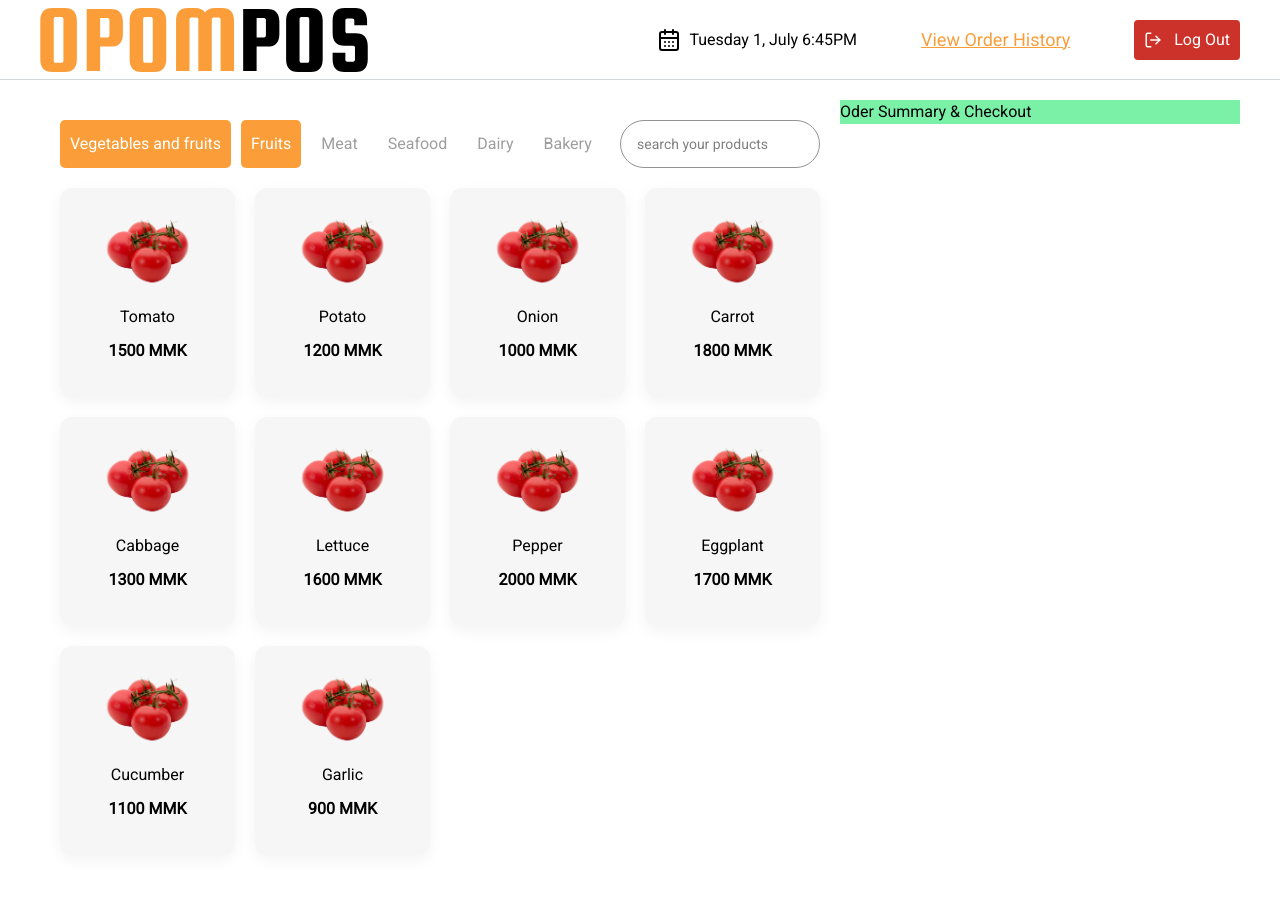
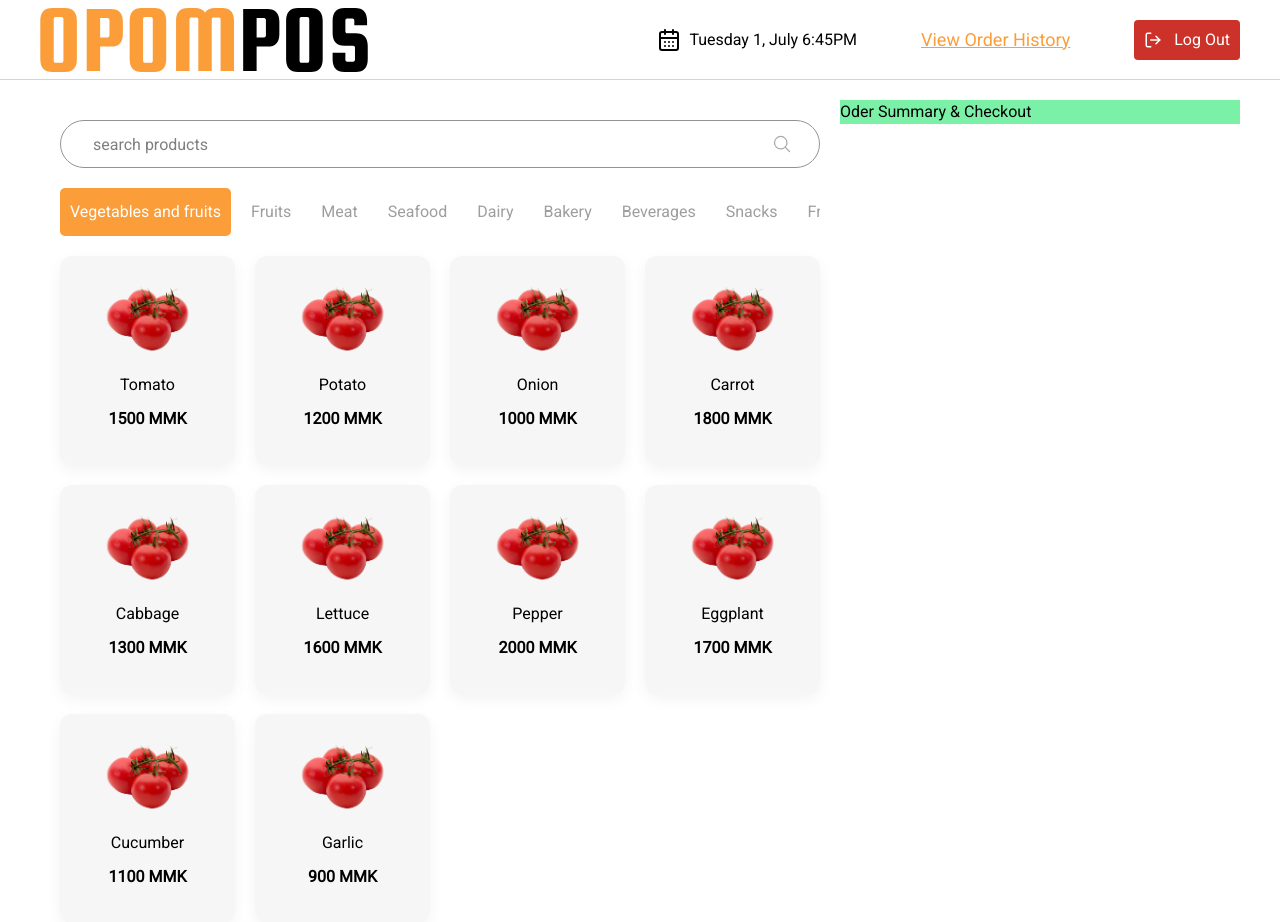
Before and after one commit to one-project-one-month/opom-pos-react-js, a Next.js app: page / in a window 1280 px wide. Shown: the top 922 px of the page. Before the commit the page ends 875 px from the top, so only its background shows below. Built offline with nearby package versions, Linux system fonts and the light colour scheme.

Commit message:
Refactor layout and improve component structure

```diff
--- a/app/(root)/(main)/page.tsx
+++ b/app/(root)/(main)/page.tsx
@@ -6,9 +6,9 @@ export default function Home() {
   return (
     <div className="flex justify-center items-start max-w-[1280px] mx-auto">
       <div className="w-2/3 h-full p-5">
-        <div className="flex justify-start items-center h-[48px]">
+        <div className="space-y-5">
+          <ProductSearch/>
           <CategoryList/>
-          <ProductSearch/>
         </div>
         <div>
           <ProductList/>
--- a/app/components/category-list.tsx
+++ b/app/components/category-list.tsx
@@ -3,7 +3,7 @@ import CategoryCard from './category-card';
 
 const dummyCategories = [
   { title: 'Vegetables and fruits', active: true },
-  { title: 'Fruits', active: true  },
+  { title: 'Fruits' },
   { title: 'Meat' },
   { title: 'Seafood' },
   { title: 'Dairy' },
--- a/app/components/product-card.tsx
+++ b/app/components/product-card.tsx
@@ -17,8 +17,8 @@ export const ProductCard = ({image, title, price}: ProductCardProps) => {
                     height="110"
                     alt='Product Image'
                 />
-                <p className='text-[16px] leading-[24px] font-normal text-[#000000] text-center'>{title}</p>
-                <h3 className='text-[16px] leading-[24px] font-bold text-center text-[#000000]'>{price}</h3>
+                <p className=' text-xs md:text-sm lg:text-[16px] leading-[24px] font-normal text-[#000000] text-center'>{title}</p>
+                <h3 className=' text-xs md:text-sm lg:text-[16px] leading-[24px] font-bold text-center text-[#000000]'>{price}</h3>
             </div>
         </div>
     </div>
--- a/app/components/product-list.tsx
+++ b/app/components/product-list.tsx
@@ -16,7 +16,7 @@ const dummyProducts = [
 
 const ProductList = () => {
   return (
-    <div className='mt-5 grid grid-cols-2 md:grid-cols-3 lg:grid-cols-4 gap-[17px] lg:gap-[20px]'>
+    <div className='mt-5 grid sm:grid-cols-2 md:grid-cols-3 lg:grid-cols-4 gap-[17px] lg:gap-[20px]'>
         {dummyProducts.map((product, i) => (
           <ProductCard
             key={i}
--- a/app/components/product-search.tsx
+++ b/app/components/product-search.tsx
@@ -2,8 +2,34 @@ import React from 'react'
 
 const ProductSearch = () => {
   return (
-    <div className='flex-1 flex justify-end'>
-      <input className='rounded-[40px] w-full min-w-[120px] lg:min-w-[200px] h-[48px] px-4 border border-[#939393] focus:right-0 focus:outline-none text-sm' type="text" placeholder='search your products' />
+    <div className='flex-1 flex justify-end min-w-[120px] lg:min-w-[230px] '>
+      <label htmlFor="Search" className="w-full">
+        <span className="sr-only">Search</span>
+        <div className="relative">
+          <input
+            type="text"
+            id="Search"
+            className="w-full rounded-[40px] border border-[#939393] h-[48px] px-8 text-xs md:text-sm lg:text-[16px] focus:outline-none"
+            placeholder="search products"
+          />
+          <span className="absolute inset-y-0 right-7 flex items-center text-[#939393CC]">
+              <svg
+                xmlns="http://www.w3.org/2000/svg"
+                fill="none"
+                viewBox="0 0 24 24"
+                strokeWidth="1.5"
+                stroke="currentColor"
+                className="w-5 h-5"
+              >
+                <path
+                  strokeLinecap="round"
+                  strokeLinejoin="round"
+                  d="m21 21-5.197-5.197m0 0A7.5 7.5 0 1 0 5.196 5.196a7.5 7.5 0 0 0 10.607 10.607Z"
+                />
+              </svg>
+          </span>
+        </div>
+      </label>
     </div>
   )
 }
```
